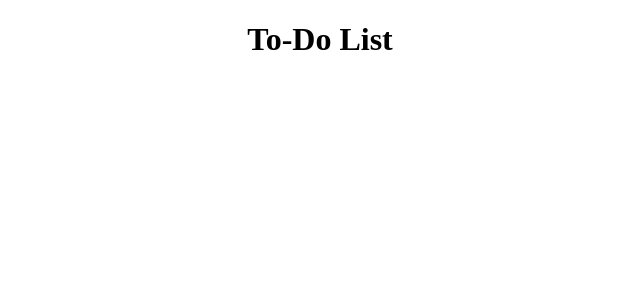
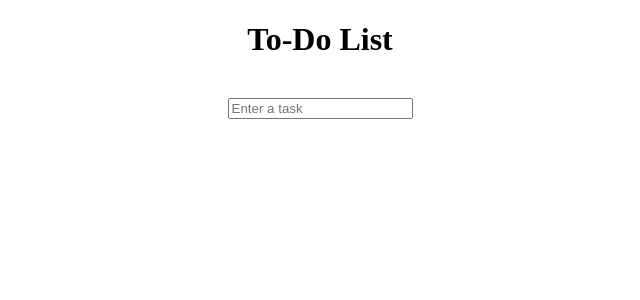
Before and after one commit to MeharaSahabandu/To-Do-List, a React (Create React App) app in the folder frontend/: page / in a window 1280 px wide. Shown: the top 300 px of the page, without its empty margins (320-960 px from the left). Built offline with nearby package versions, Linux system fonts and the light colour scheme.

Commit message:
css added

```diff
--- a/frontend/src/App.js
+++ b/frontend/src/App.js
@@ -8,6 +8,10 @@ function App() {
 
         <center>
           <h1>To-Do List</h1>
+          <br></br>
+
+          <input type="text" placeholder="Enter a task"></input>
+
         </center>
       </div>
 
--- a/frontend/src/index.css
+++ b/frontend/src/index.css
@@ -9,3 +9,14 @@ body {
     -webkit-font-smoothing: antialiased;
     -moz-osx-font-smoothing: grayscale;
 }
+
+.container{
+    max-width: 600px;
+    margin: auto;
+    padding: 0 1rem;
+}
+
+h1{
+    margin-top: 1rem;
+    text-align: center;
+}
```
